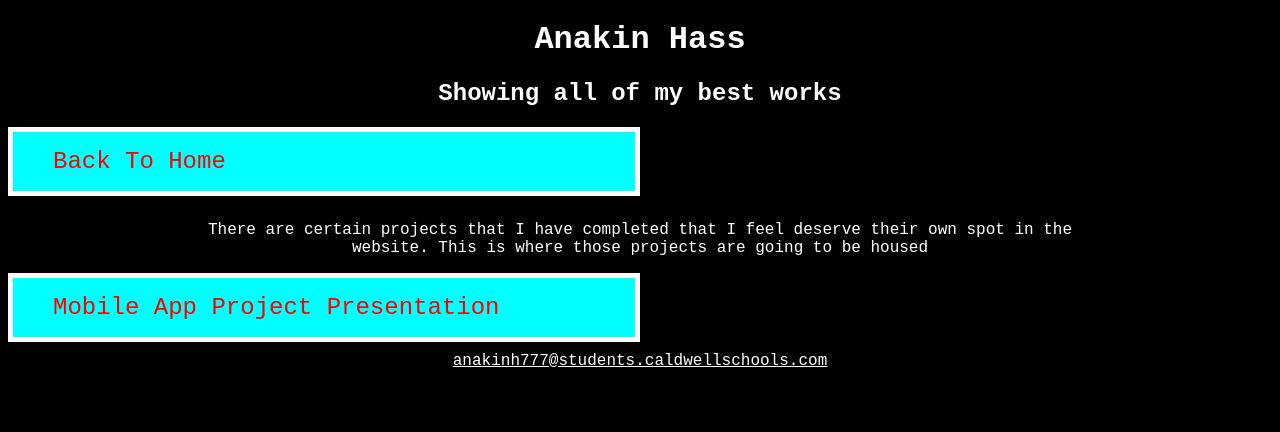
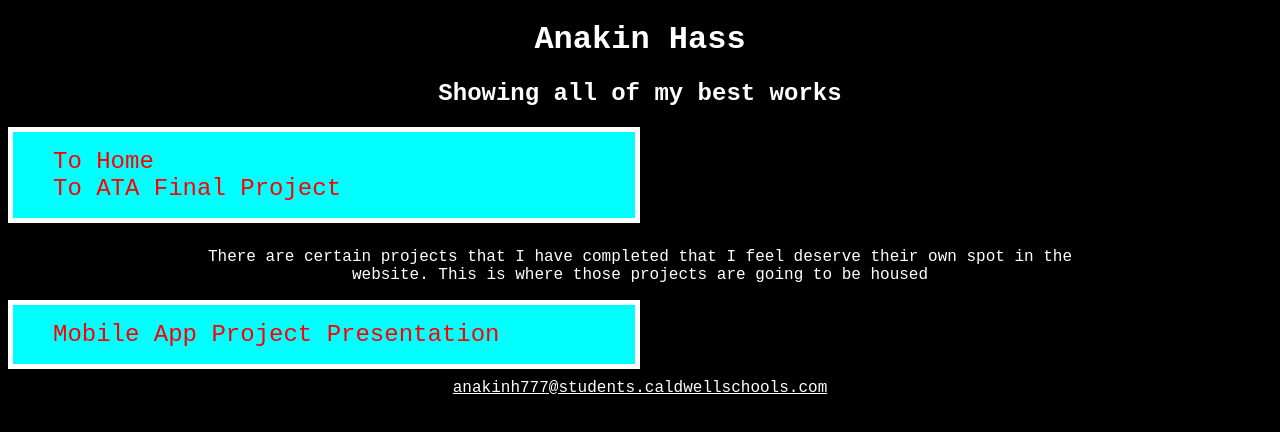
Before and after one commit to AJHCoding/AJHCoding.github.io, a plain HTML site: page extras.html in a window 1280 px wide. Drawn offline with Linux system fonts and the light colour scheme.

Commit message:
Update extras.html

```diff
--- a/extras.html
+++ b/extras.html
@@ -22,7 +22,8 @@
     <!-- Contains all links to pages within the website -->
     <nav>
         <ul>
-            <li><a href="index.html"> Back To Home </a></li>
+            <li><a href="index.html"> To Home </a></li>
+            <li><a href="index.html"> To ATA Final Project </a></li>
         </ul>
     </nav>
     <!-- Contains MAIN content -->
```
